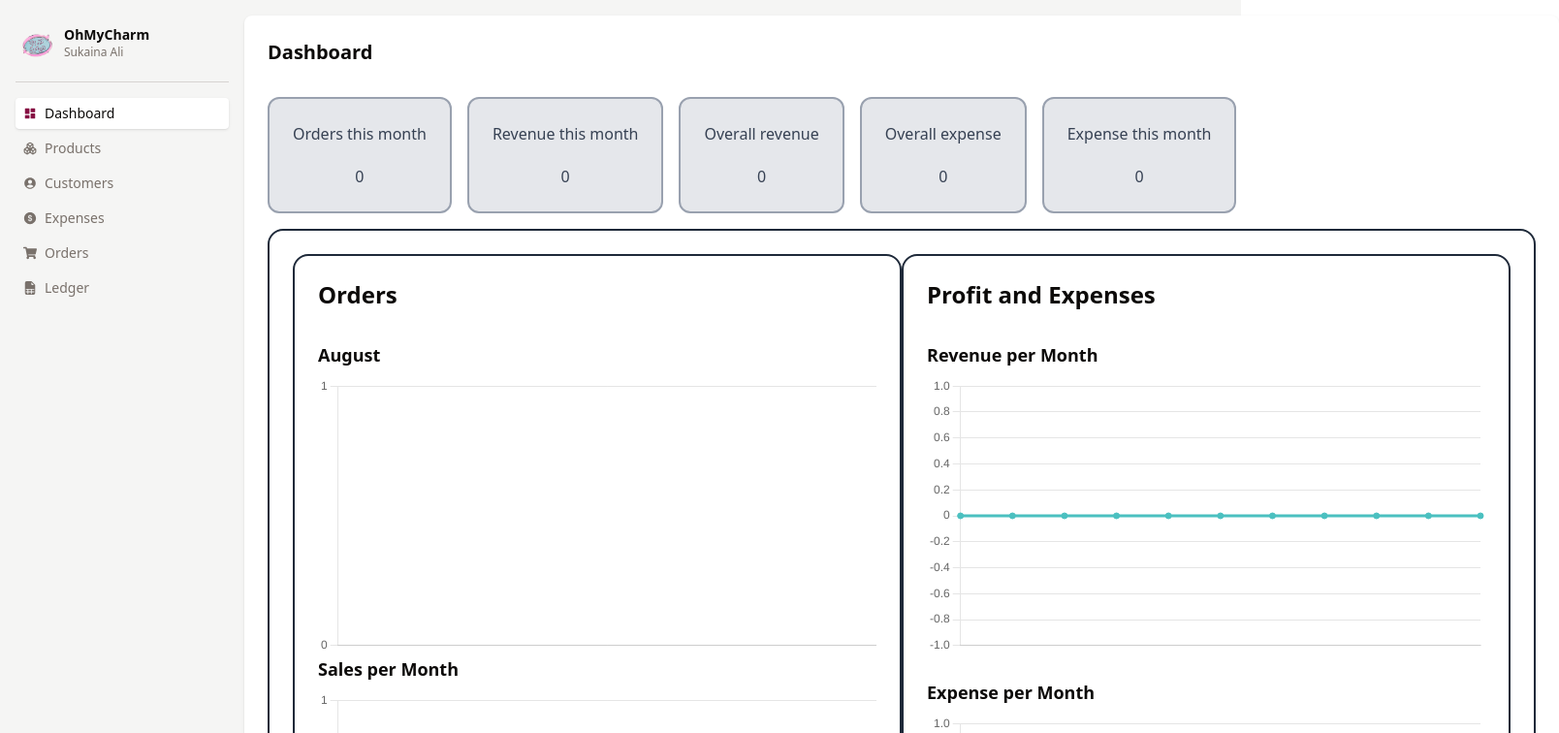
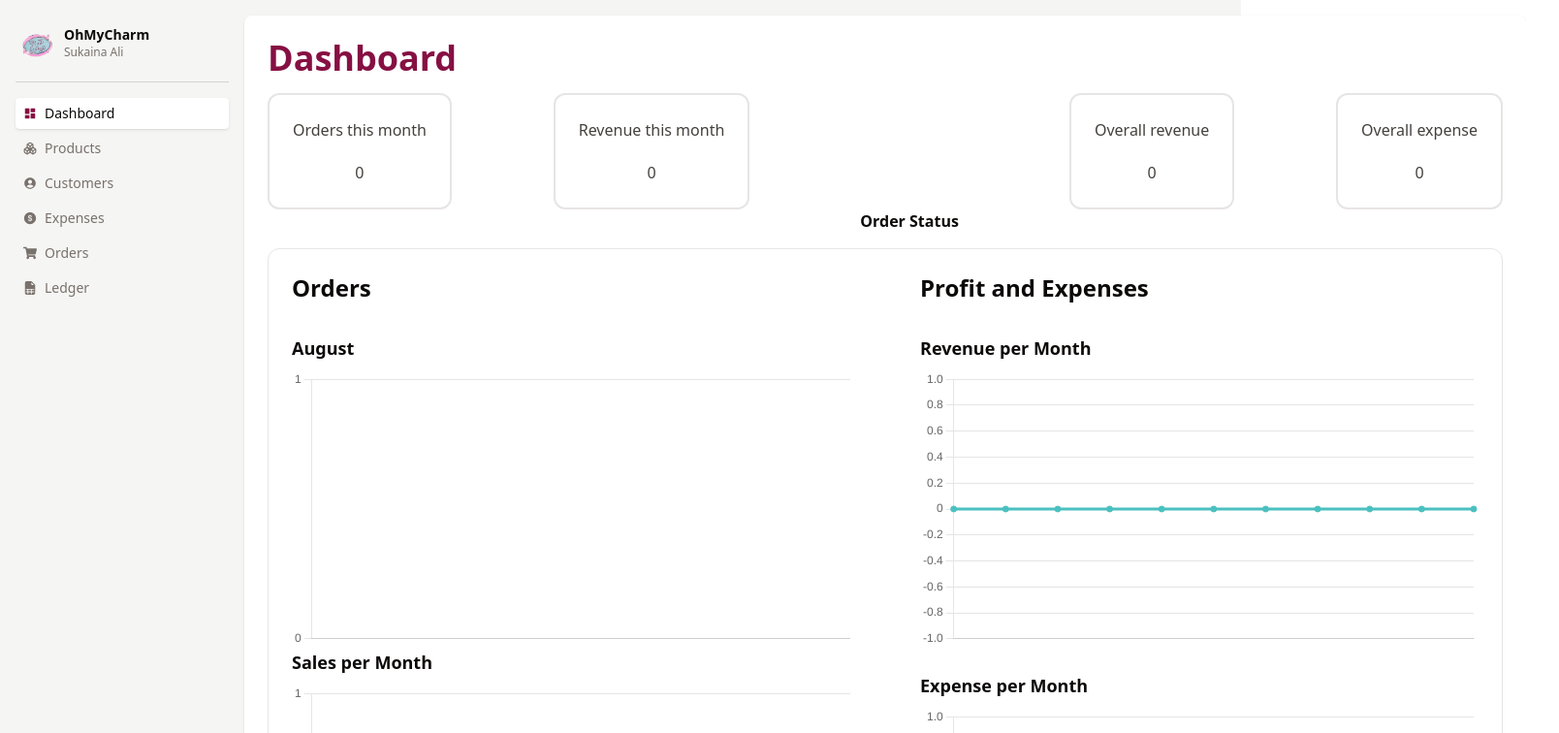
Before and after one commit to zainanis/ohmycharm-ledger, a React (Vite) app in the folder frontend/: page / in a window 1280 px wide. Shown: the top 756 px of the page at 97% size, 1608 px wide, since content can reach past the window. Built offline with nearby package versions, Linux system fonts and the light colour scheme; no server answers.

Commit message:
Completed the dashboard.

```diff
--- a/frontend/src/components/utils/Card.jsx
+++ b/frontend/src/components/utils/Card.jsx
@@ -2,7 +2,7 @@ import React from "react";
 
 const Card = ({ title, data }) => {
   return (
-    <span className="flex flex-col p-6 items-center justify-between border-gray-400 border-2 rounded-xl bg-gray-200 text-gray-700">
+    <span className="flex flex-col p-6 items-center justify-between border-stone-200 border-2 rounded-xl  text-stone-700 max-h-30">
       <h1>{title}</h1>
       <p> {data}</p>
     </span>
--- a/frontend/src/pages/Dashboard.jsx
+++ b/frontend/src/pages/Dashboard.jsx
@@ -395,25 +395,25 @@ const Dashboard = () => {
   console.log(monthExpense);
   return (
     <div className="bg-white rounded-lg pb-4 shadow  p-6 flex flex-col gap-4">
-      <h2 className="text-xl  font-semibold mb-4">Dashboard</h2>
-      <div className="flex gap-4">
+      <h2 className="font-bold text-4xl text-pink-900">Dashboard</h2>
+      <div className="flex gap-4 justify-between">
         <Card title="Orders this month" data={ordersMonth.runningCount} />
         <Card title="Revenue this month" data={ordersMonth.runningTotal} />
+        <div className="w-30 flex flex-col items-center gap-0">
+          <Doughnut data={orderStatusData} options={doughnutOptions} />
+          <h1 className="font-semibold">Order Status</h1>
+        </div>
         <Card title="Overall revenue" data={totalRevenue} />
         <Card title="Overall expense" data={totalExpense} />
-        <Card title="Expense this month" data={monthExpense[monthName]} />
-        <div className="w-30">
-          <Doughnut data={orderStatusData} options={doughnutOptions} />
-        </div>
+        {/* <Card title="Expense this month" data={monthExpense[monthName]} /> */}
       </div>
       {/* <div className="flex gap-6 border-2 flex-col border-gray-800 rounded-2xl p-6">
         <h1 className="mb-2 font-bold text-2xl">Order Status</h1>
         <Doughnut data={orderStatusData} options={doughnutOptions} />
       </div> */}
       <div className="">
-        <div className="flex flex-col gap-6 justify-between border-2 border-gray-800 rounded-2xl p-6 min-w-full">
-          <div className="flex justify-between">
-            <div className="flex gap-6 border-2 flex-col border-gray-800 rounded-2xl p-6">
+        <div className="flex  gap-6 justify-between  border-1 border-stone-200 rounded-xl min-w-full">
+          <div className="flex gap-6 flex-col rounded-2xl p-6">
             <h1 className="mb-2 font-bold text-2xl">Orders </h1>
             <div className="w-xl">
               <div className="">
@@ -429,7 +429,7 @@ const Dashboard = () => {
             </div>
           </div>
 
-            <div className="flex gap-6 border-2 flex-col border-gray-800 rounded-2xl p-6">
+          <div className="flex gap-6 flex-col  rounded-2xl p-6">
             <h1 className="mb-2 font-bold text-2xl">Profit and Expenses </h1>
 
             <div className="w-xl">
@@ -452,7 +452,6 @@ const Dashboard = () => {
           </div> */}
       </div>
     </div>
-    </div>
   );
 };
 
```
Lines whose indentation alone changed are shown as unchanged.
